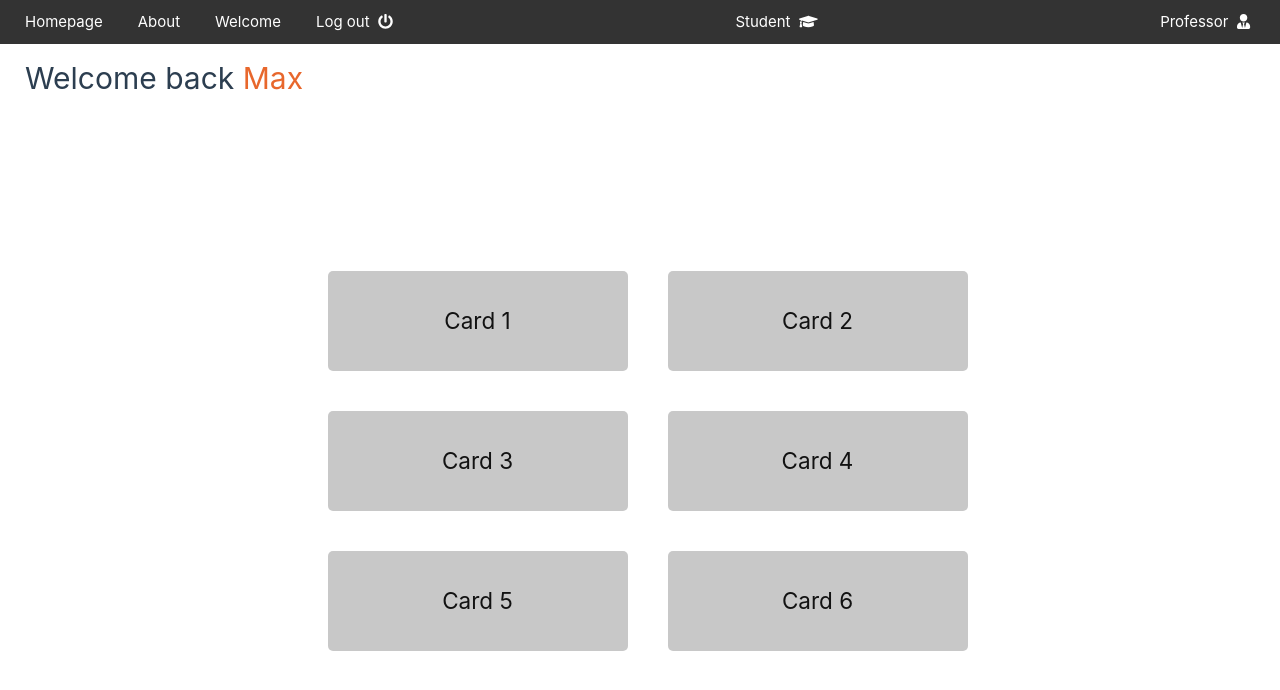
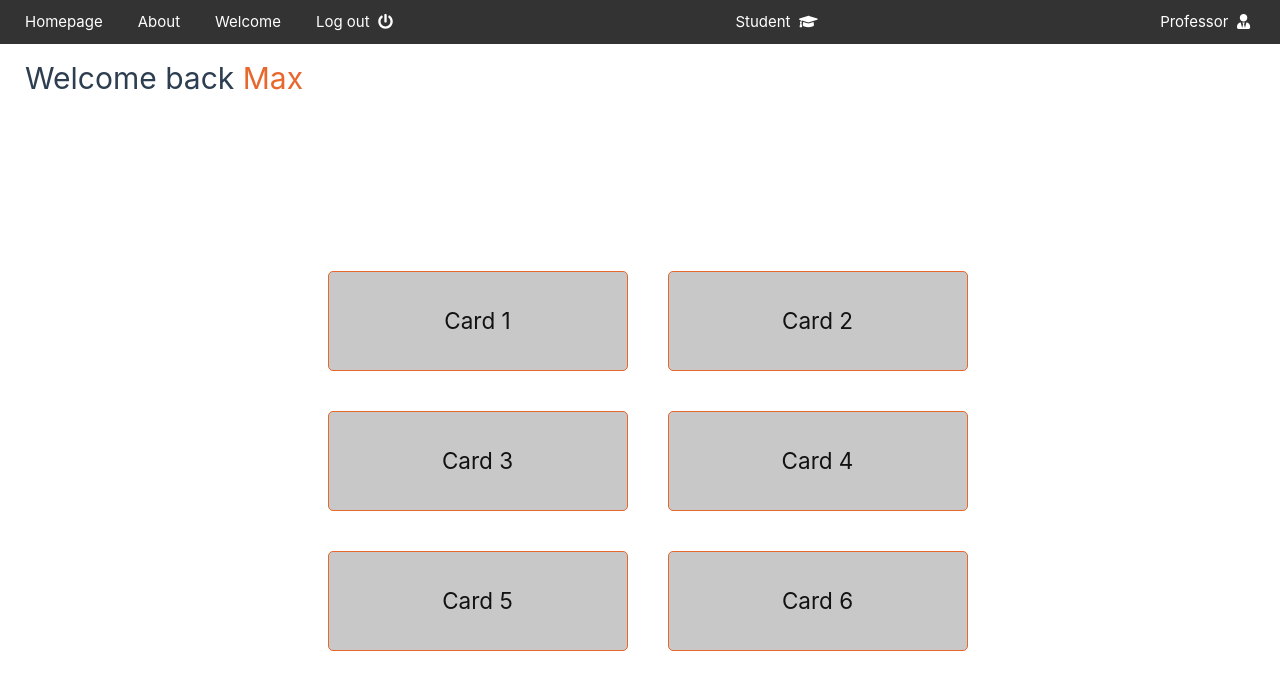
Before and after one commit to JonnyS02/hci_project, a Vue app: page /home in a window 1280 px wide. Shown: the top 690 px of the page. Built offline with nearby package versions, Linux system fonts and the light colour scheme.

Commit message:
style fix

```diff
--- a/src/components/CardItem.vue
+++ b/src/components/CardItem.vue
@@ -1,6 +1,5 @@
-<!-- CardItem.vue -->
 <template>
-  <div class="card-item" :style="{ 'transition-delay': `${delay}s`, 'background-color': backgroundColor }">
+  <div class="card-item" :style="{ 'transition-delay': `${delay}s`, 'background-color': backgroundColor, 'border-color': borderColor }">
     <a :href="link" class="card-link">
       <h2 :style="{ color: textColor }">{{ title }}</h2>
     </a>
@@ -18,6 +17,7 @@ export default {
     return {
       textColor: 'rgba(18, 18, 18, 0)',
       backgroundColor: 'rgba(200, 200, 200, 0)',
+      borderColor: 'rgba(232, 103, 44, 0)', // Initialer Wert für die Borderfarbe
     };
   },
   methods: {
@@ -28,6 +28,7 @@ export default {
           opacity += 0.1;
           this.textColor = `rgba(18, 18, 18, ${opacity})`;
           this.backgroundColor = `rgba(200, 200, 200, ${opacity})`;
+          this.borderColor = `rgba(232, 103, 44, ${opacity})`;
 
           if (opacity >= 1) {
             clearInterval(interval);
@@ -51,7 +52,8 @@ export default {
   align-items: center;
   justify-content: center;
   border-radius: 5px;
-  transition: background-color 0.5s ease-in-out, color 0.5s ease-in-out;
+  transition: background-color 0.5s ease-in-out, color 0.5s ease-in-out, border-color 0.5s ease-in-out; /* Füge die Border-Transition hinzu */
+  border: 1px solid rgba(232, 103, 44, 0); /* Initialer Wert für die Border */
 }
 
 a:hover {
@@ -59,14 +61,6 @@ a:hover {
 }
 
 .card-item:hover {
-  box-shadow: 0 0 11px rgba(21, 45, 58, 255);
   background: linear-gradient(to right, rgba(231, 101, 44, 255) 0%, rgba(231, 101, 44, 255) 100%);
-  color: rgb(255, 255, 255);
-}
-
-.card-link {
-  text-decoration: none;
-  color: hsl(0, 0%, 20%);
-  text-align: center;
 }
 </style>
```
